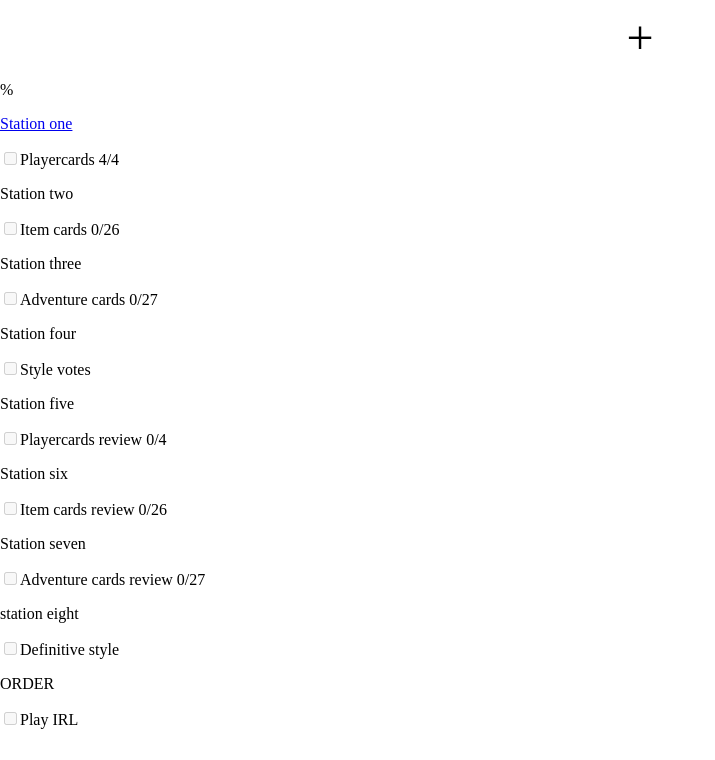
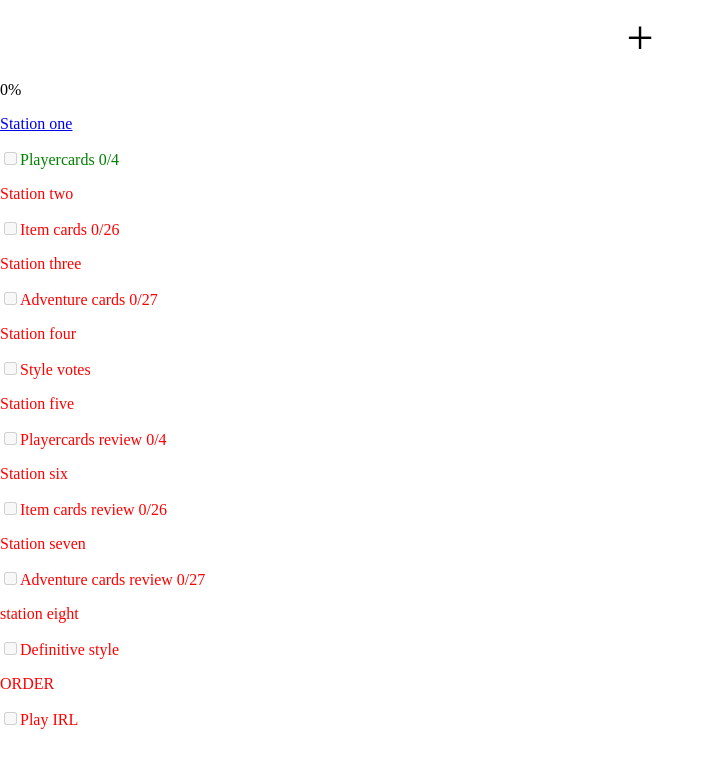
Before and after one commit to DJElke/DevineKask_RevivingAdventure, a PHP site: page /index.php?page=ownedVacation in a window 1280 px wide. Shown: the part 40-800 px from the top of the page, without its empty margins (0-715 px from the left). Run offline with PHP 8.4, Linux system fonts and the light colour scheme; data comes from the database, SQL or seed files in the repository; data that the repository does not hold is empty.

Commit message:
Auto stash before merge of "master" and "origin/master"
add station 2 and station 3 html

```diff
--- /dev/null
+++ b/src/css/home.css
@@ -0,0 +1,7 @@
+.unlocked {
+  color: green;
+}
+
+.locked {
+  color: red;
+}
--- a/src/index.js
+++ b/src/index.js
@@ -12,7 +12,7 @@ let stage ='';
 let background ='';
 if (container != null){
   //making the container
-  stage = new Konva.Stage({
+    stage = new Konva.Stage({
     container: 'cs',
     width: stageWidth,
     height: stageHeight,
--- a/src/index.php
+++ b/src/index.php
@@ -31,9 +31,9 @@ $routes = array(
       'controller' => 'Station',
       'action' => 'ownerStation1'
     ),
-    'ownerStation1' => array (
+    'ownerStation2' => array (
       'controller' => 'Station',
-      'action' => 'ownerStation1'
+      'action' => 'ownerStation2'
     ),
 );
 
--- a/src/style.css
+++ b/src/style.css
@@ -1,5 +1,6 @@
 @import './css/algemeen.css';
 @import './css/photoeditor.css';
+@import './css/home.css';
 
 /* START SARAH CSS */
 
@@ -68,3 +69,26 @@ img{
   flex-flow: row;
   align-items: baseline;
 }
+
+.itemCardForm__img {
+  visibility: hidden;
+
+}
+
+.itemCardFrom__imagesholder {
+  display: flex;
+  flex-wrap: wrap;
+}
+
+.itemCard__output__label {
+  width: 150px;
+  height: 150px;
+  margin-left: 1rem;
+  margin-bottom: 1rem;
+
+}
+
+.itemCard__output__label .output {
+  height: 150px;
+  width: 150px;
+}
--- a/src/view/vacation/ownedVacation.php
+++ b/src/view/vacation/ownedVacation.php
@@ -21,59 +21,67 @@
     </div>
   </wrapper>
   <div>
-    <p><?php echo $status ?>%</p>
+    <p><?php echo $status*11 ?>%</p>
   </div>
 </header>
 <section>
-  <div>
+  <div <?php if($status >= 0): ?>
+    class="unlocked"
+    <?php else: ?>
+      class="locked"
+      <?php endif; ?>>
     <a class="station__link" <?php if($status == 0): ?> href="index.php?page=ownerStation1&amp;id=<?php echo $vacation['id'];?>" <?php endif; ?>>
       <p>Station one</p>
     </a>
-    <input type='checkbox' disabled='disabled'><label>Playercards 4/4</label>
+    <?php if($status == 1): ?><input type='checkbox' disabled='disabled' checked="true"><label>Playercards 4/4</label><?php else: ?><input type='checkbox' disabled='disabled'><label>Playercards 0/4</label><?php endif;?>
   </div>
-  <div class="<?php if($status <= 1): ?>unlocked <?php else: ?>locked" <?php endif; ?>>
-    <a class="station__link" <?php if($status == 1): ?> href="index.php?page=ownerStation2" <?php endif; ?>>
+  <div <?php if($status >= 1): ?>
+    class="unlocked"
+    <?php else: ?>
+      class="locked"
+      <?php endif; ?>>
+    <a class="station__link" <?php if($status == 1): ?> href="index.php?page=ownerStation2&amp;id=<?php echo $vacation['id'];?>" <?php endif; ?>>
       <p>Station two</p>
     </a>
     <input type='checkbox' disabled='disabled'><label>Item cards 0/26</label>
   </div>
-  <div class="<?php if($status <= 2): ?>unlocked <?php else: ?>locked" <?php endif; ?>>
+  <div <?php if($status >= 2): ?>class="unlocked" <?php else: ?>class="locked" <?php endif; ?>>
     <a class="station__link" <?php if($status == 2): ?> href="index.php?page=ownerStation3" <?php endif; ?>>
       <p>Station three</p>
     </a>
    <input type='checkbox' disabled='disabled'><label>Adventure cards 0/27</label>
   </div>
-  <div class="<?php if($status <= 3): ?>unlocked <?php else: ?>locked" <?php endif; ?>>
+  <div class="<?php if($status >= 3): ?>unlocked <?php else: ?>locked" <?php endif; ?>>
     <a class="station__link" <?php if($status == 3): ?>href="index.php?page=station4" <?php endif; ?>>
       <p>Station four</p>
     </a>
     <input type='checkbox' disabled='disabled'><label>Style votes</label>
   </div>
-    <div class="<?php if($status <= 4): ?>unlocked <?php else: ?>locked" <?php endif; ?>>
+    <div class="<?php if($status >= 4): ?>unlocked <?php else: ?>locked" <?php endif; ?>>
       <a class="station__link" <?php if($status == 4): ?> href="index.php?page=station5" <?php endif; ?>>
         <p>Station five</p>
       </a>
       <input type='checkbox' disabled='disabled'><label>Playercards review 0/4</label>
     </div>
-    <div class="<?php if($status <= 5): ?>unlocked <?php else: ?>locked" <?php endif; ?>>
+    <div class="<?php if($status >= 5): ?>unlocked <?php else: ?>locked" <?php endif; ?>>
       <a class="station__link" <?php if($status == 5): ?>href="index.php?page=station6" <?php endif; ?>>
         <p>Station six</p>
       </a>
       <input type='checkbox' disabled='disabled'><label>Item cards review 0/26</label>
     </div>
-    <div class="<?php if($status <= 6): ?>unlocked <?php else: ?>locked" <?php endif; ?>>
+    <div class="<?php if($status >= 6): ?>unlocked <?php else: ?>locked" <?php endif; ?>>
       <a class="station__link" <?php if($status == 6): ?>href="index.php?page=station7" <?php endif; ?>>
         <p>Station seven</p>
       </a>
       <input type='checkbox' disabled='disabled'><label>Adventure cards review 0/27</label>
     </div>
-    <div class="<?php if($status <= 7): ?>unlocked <?php else: ?>locked" <?php endif; ?>>
+    <div class="<?php if($status >= 7): ?>unlocked <?php else: ?>locked" <?php endif; ?>>
       <a class="station__link" <?php if($status == 7): ?>href="index.php?page=station8" <?php endif; ?>>
         <p>station eight</p>
       </a>
       <input type='checkbox' disabled='disabled'><label>Definitive style</label>
     </div>
-    <div class="<?php if($status <= 8): ?>unlocked <?php else: ?>locked" <?php endif; ?>>
+    <div class="<?php if($status >= 8): ?>unlocked <?php else: ?>locked" <?php endif; ?>>
       <a class="station__link" <?php if($status == 8): ?>href="index.php?page=order" <?php endif; ?>>
         <p>ORDER</p>
       </a>
```
Also changed, not shown: src/controller/StationController.php (+46 -6 lines), src/dao/StationDAO.php (+11 -0 lines), src/view/station/ownerStation1.php (+4 -4 lines), src/view/station/ownerStation2.php (+41 -0 lines), src/view/station/ownerStation3.php (+42 -0 lines), src/assets/illustrations/backpack.svg (added), src/assets/illustrations/camera.svg (added), src/assets/illustrations/passport.svg (renamed from src/assets/passport.svg), src/assets/illustrations/plane.svg (added), 1 other file.
